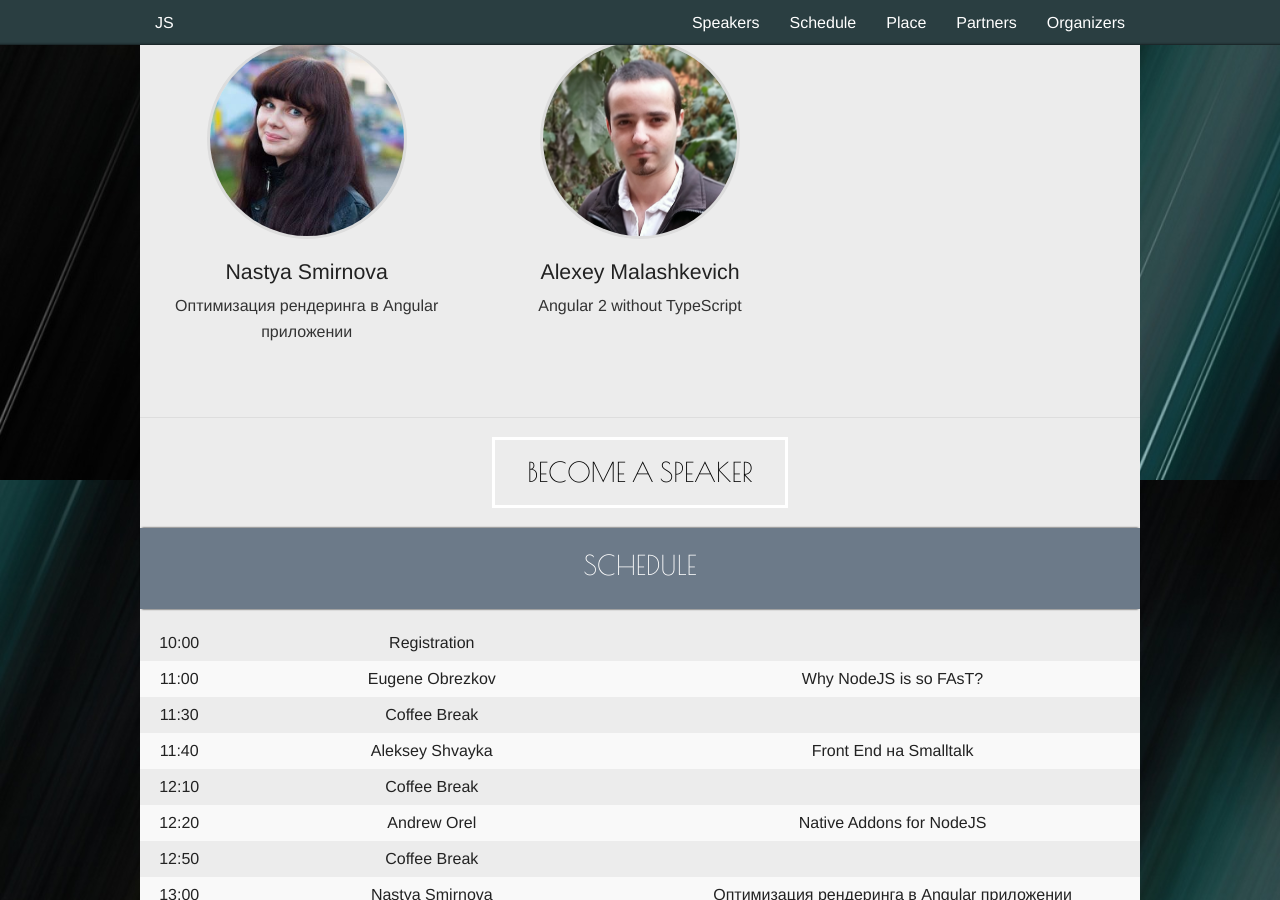
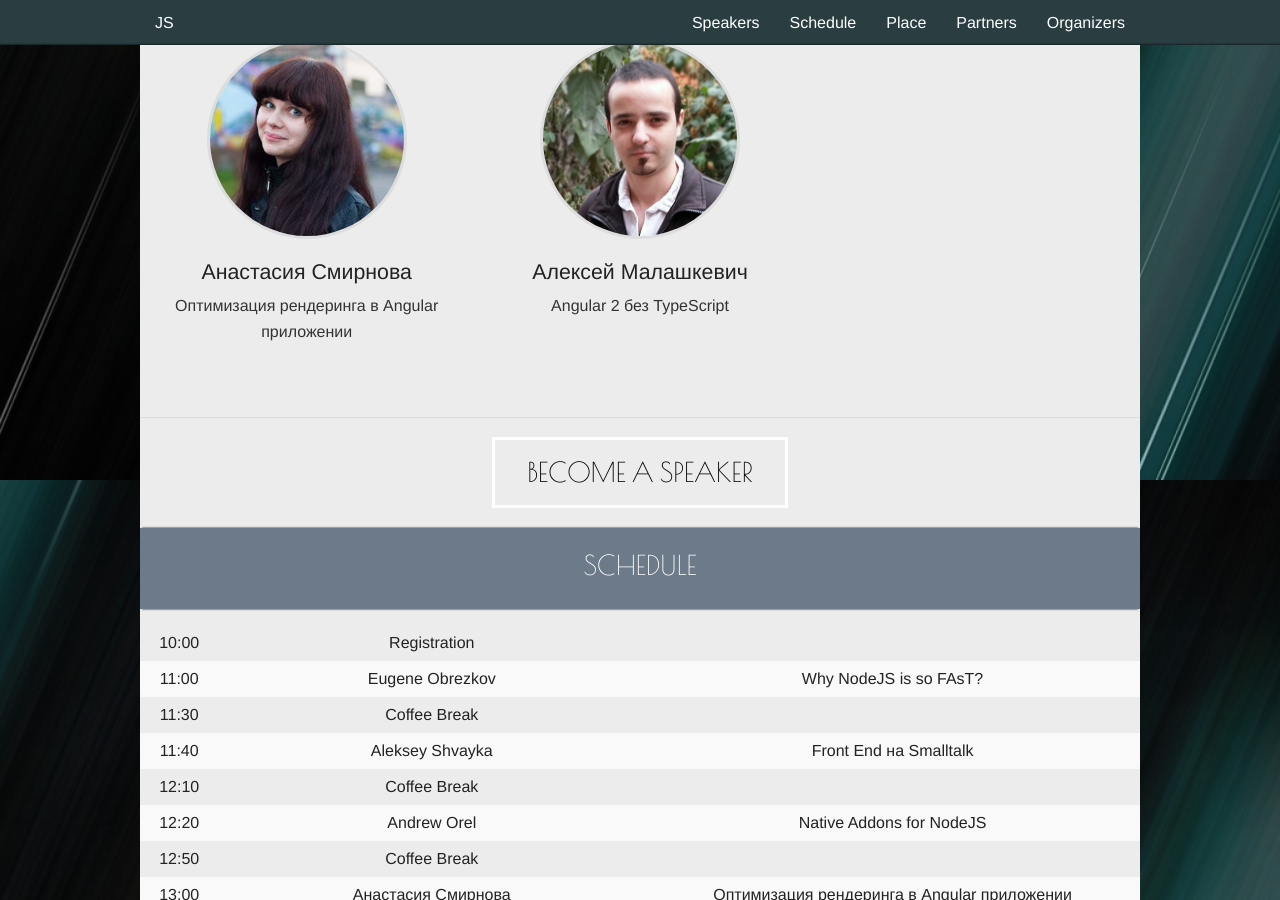
Before and after one commit to ghaiklor/kirovohradjs.com, a Jekyll site: the page built from index.html, in a window 1280 px wide and 900 px high, scrolled down 1320 px. Built offline with Jekyll 4.4.1, drawn with Linux system fonts in a browser that asks for light colours; some of the changed text lies outside the part shown.

Commit message:
Change few surnames

```diff
--- a/_data/2015_11.yml
+++ b/_data/2015_11.yml
@@ -53,14 +53,14 @@ schedule:
     speaker: "Coffee Break"
     title: ""
   - time: "13:00"
-    speaker: "Nastya Smirnova"
+    speaker: "Анастасия Смирнова"
     title: "Оптимизация рендеринга в Angular приложении"
   - time: "13:30"
     speaker: "Coffee Break"
     title: ""
   - time: "13:40"
-    speaker: "Alexey Malashkevich"
-    title: "Angular 2 without TypeScript"
+    speaker: "Алексей Малашкевич"
+    title: "Angular 2 без TypeScript"
   - time: "14:10"
     speaker: "Lunch"
     title: ""
@@ -92,9 +92,9 @@ speakers:
   - name: "Andrew Orel"
     title: "Native Addons for NodeJS"
     photo: "ashaman1991.png"
-  - name: "Nastya Smirnova"
+  - name: "Анастасия Смирнова"
     title: "Оптимизация рендеринга в Angular приложении"
     photo: "nastya.smirnova.jpg"
-  - name: "Alexey Malashkevich"
-    title: "Angular 2 without TypeScript"
+  - name: "Алексей Малашкевич"
+    title: "Angular 2 без TypeScript"
     photo: "alexey.malashkevich.jpg"
```
